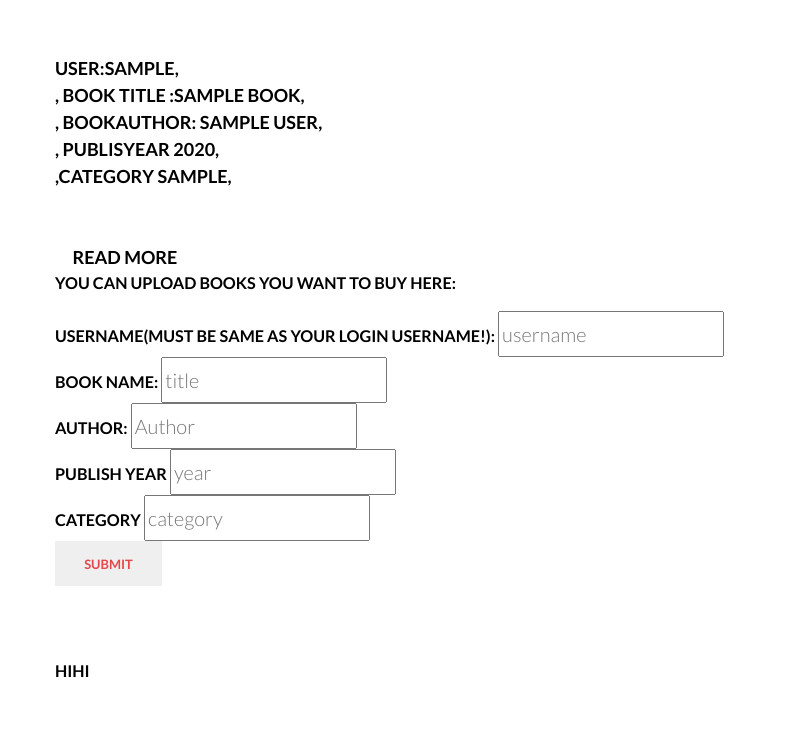
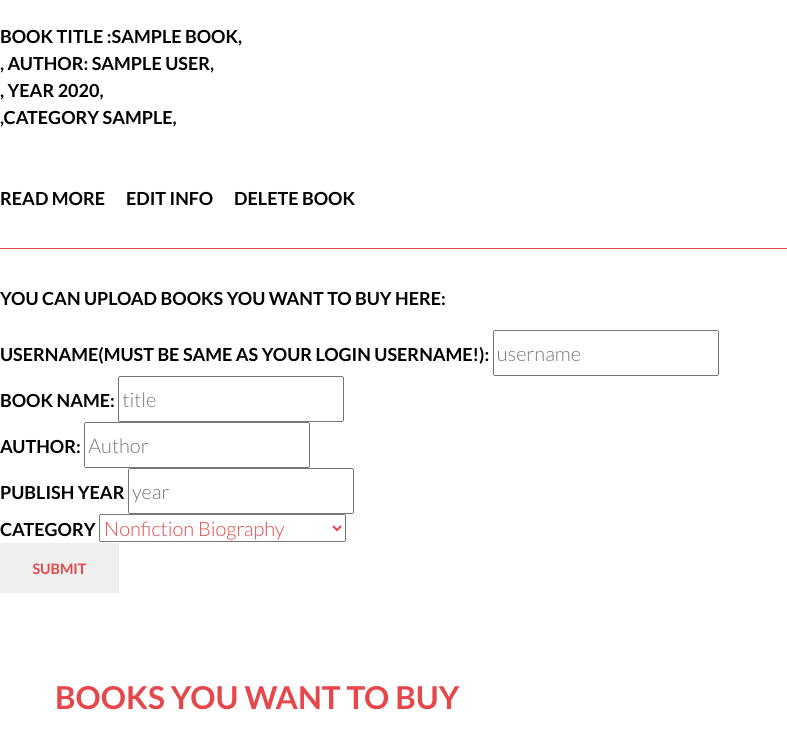
Before and after one commit to zlzhao124/Book_Website, a PHP site: page / in a window 1280 px wide. Shown: the part 2205-2950 px from the top of the page, without its empty margins (0-787 px from the left). Run offline with PHP 8.4, Linux system fonts and the light colour scheme; the visitor is signed in with stand-in values (Sample User, id 1); tables that the repository leaves empty or names only in its code hold one stand-in row (values such as "Sample post"); data that the repository does not hold is empty; some libraries are stand-ins or nearby versions; some web fonts are replaced.

Commit message:
check stuff

```diff
--- a/index.php
+++ b/index.php
@@ -19,26 +19,25 @@
                 <!-- Header -->
                         <header id="header">
                                 <div class="inner">
-					<a href="index.html" class="logo">E-Library Website</a>
+                                        <a href="index.php" class="logo">E-Library Website</a>
                                         <nav id="nav">
-						<a href="index.html">Home</a>
-						<a href="login.html">User Login</a>
-						<a href="registerbook.html">User Register</a>
+                        <!--                    <a href="index.php" id = "home">Home</a> -->
+                                                <a href="logout.php" id = "userlogout">Logout</a>
+                                                <a href="listall.php" id = "listall">List of All Books</a>
+                                <!--            <a href="login.html" id = "userlogin">User Login</a>
+                                                <a href="registerbook.html" id = "userregister">User Register</a> -->
                                         </nav>
                                 </div>
                         </header>
                         <a href="#menu" class="navPanelToggle"><span class="fa fa-bars"></span></a>
-
-
-
                 <!-- Banner -->
                         <section id="banner">
                                 <div class="inner">
-					<h1>Welcome to E-Library: <span>Here you can browe book,list your book and find other readers!<br />
+                                        <h1>Welcome to E-Library: <span>Here you can browse books, list your books and find other readers!<br />
                                 </span></h1>
-					<ul class="actions">
+                        <!--            <ul class="actions">
                                                 <li><a href="#" class="button alt">Get Started</a></li>
-					</ul>
+                                        </ul>-->
                                 </div>
                         </section>
 
@@ -46,21 +45,10 @@
  require 'database.php';
  session_start();
  $username1 = $_SESSION['username'];
- //lists out all the stories on the front page first by fetching all of them from the story table
- $stmt = $mysqli->prepare("select username from book");
- if(!$stmt)
- {
-     printf("Query Prep Failed: %s\n", $mysqli->error);
-     exit;
- }
- $stmt->execute();
-
- $stmt->bind_result($username);
  echo "<h1>Hi, our dear user  <i>".$username1."</i> !!!</h1><br />";
  echo "<h2> Let's begin your reading journey!</h2><br/>";
  echo "<br /><br />";
 
- $stmt->close();
 //below are various forms for the other options you can do on the main page, such as uploading a story, viewing your own comments, and viewing profiles.
  ?>
                         <div id="search">
@@ -84,9 +72,12 @@
             <br>
             <br>
             <br>
-<h5>You can upload Books you've owned here:<h5>
 
-<form action = "uploadbook.php" methods = "POST">
+<hr>
+
+<h5>You can upload Books you own here:<h5>
+
+<form action = "uploadbook.php" methods = "GET">
 
 <label>Username(must be same as your login username!):</label>
 <input type="text" placeholder="username" name="username" id="username" />
@@ -101,12 +92,24 @@
 <input type="text" placeholder="year" name = "year" id = "year" />
 <br>
 <label> category</label>
-<input type="text" placeholder="category"name = "category" id = "category" />
+                      <select id = "category" name = "category" >
+                                <option value = "Nonfiction Biography">Nonfiction Biography</option>
+                                <option value = "Nonfiction Informative">Nonfiction Informative</option>
+                                <option value = "Graphic Novel">Graphic Novel</option>
+                                <option value = "Mystery">Mystery</option>
+                                <option value = "Fantasy">Fantasy</option>
+                                <option value = "Science Fiction">Science Fiction</option>
+                                <option value = "Children’s">Children’s</option>
+                                <option value = "Realistic/Historical Fiction">Realistic/Historical Fiction</option>
+                                <option value = "Action/Thriller">Action/Thriller</option>
+                                <option value = "Romance">Romance</option>
+                                <option value = "Other">Other</option>
+                        </select>
 <br>
 <input type= "submit" name = "submit" value = "submit" />
 <br><br>
 <br><br>
-
+</form>
                 <!-- Two -->
                         <section id="two">
                                 <div class="inner">
@@ -120,32 +123,37 @@
                                                         </div>
                                                 </div>
                     </article>
+                </div>
+                </section>
 
 <?php
  require 'database.php';
- session_start();
+// session_start();
  $username1 = $_SESSION['username'];
- //lists out all the stories on the front page first by fetching all of them from the story table
- $stmt = $mysqli->prepare("select username, title, author,year, category from book");
+ $stmt = $mysqli->prepare("select title, author,year, category from book where username = ?");
  if(!$stmt)
  {
      printf("Query Prep Failed: %s\n", $mysqli->error);
      exit;
  }
+ $stmt->bind_param('s', $username1);
+
  $stmt->execute();
 
- $stmt->bind_result($username, $title, $author, $year, $category);
+ $stmt->bind_result($title, $author, $year, $category);
  echo "<br /><br />";
+ while($stmt->fetch()){
+    printf("%s,<br />, %s,<br />, %s,<br />,%s, <br /><br /><br />",
+    htmlspecialchars("Book title :".$title),
+    htmlspecialchars("Author: ".$author),
+    htmlspecialchars("Year ".$year),
+    htmlspecialchars("Category ".$category));
 
- while($stmt->fetch()){
-    printf("%s,<br />, %s,<br />, %s,<br />, %s,<br />,%s, <br /><br /><br />",
-    htmlspecialchars("user:".$username),
-    htmlspecialchars("Book title :".$title),
-    htmlspecialchars("Bookauthor: ".$author),
-    htmlspecialchars("Publisyear ".$year),
-    htmlspecialchars("category ".$category));
+    echo "<a href=readmore.php>READ MORE</a> ";
     echo "&nbsp&nbsp&nbsp&nbsp&nbsp";
-    echo "<a href=readmore.php?sid=$user=$username>READ MORE</a> ";
+        echo "<a href=edit.php?title=$title&buser=$username1&list=1>EDIT INFO</a> ";
+    echo "&nbsp&nbsp&nbsp&nbsp&nbsp";
+        echo "<a href=delete.php?title=$title&buser=$username1&list=1>DELETE BOOK</a> ";
     echo "&nbsp&nbsp&nbsp&nbsp&nbsp";
 
 }
@@ -153,10 +161,10 @@ $stmt->close();
 
 ?>
 
+<hr>
 
 <h5>You can upload Books you want to buy here:<h5>
-<form action = "buy.php" methods = "POST">
-
+<form action = "buy.php" methods = "GET">
 <label>Username(must be same as your login username!):</label>
 <input type="text" placeholder="username" name="username" id="username1" />
 <br>
@@ -170,82 +178,74 @@ $stmt->close();
 <input type="text" placeholder="year" name = "year" id = "year1" />
 <br>
 <label> category</label>
-<input type="text" placeholder="category"name = "category" id = "category1" />
+
+                      <select id = "category1" name = "category" >
+                                <option value = "Nonfiction Biography">Nonfiction Biography</option>
+                                <option value = "Nonfiction Informative">Nonfiction Informative</option>
+                                <option value = "Graphic Novel">Graphic Novel</option>
+                                <option value = "Mystery">Mystery</option>
+                                <option value = "Fantasy">Fantasy</option>
+                                <option value = "Science Fiction">Science Fiction</option>
+                                <option value = "Children’s">Children’s</option>
+                                <option value = "Realistic/Historical Fiction">Realistic/Historical Fiction</option>
+                                <option value = "Action/Thriller">Action/Thriller</option>
+                                <option value = "Romance">Romance</option>
+                                <option value = "Other">Other</option>
+                        </select>
+
 <br>
 <input type= "submit" name = "submit" value = "submit" />
 <br><br>
 <br><br>
-
-
-
-
-
-					<article class="alt">
+                <!-- Three -->
+                        <section id="three">
+                                <div class="inner">
+                                        <article>
                                                 <div class="content">
-
+                                                        <header>
+                                                                <h2>Books you want to buy</h2>
                                                         </header>
                                                         <div class="image fit">
-
+                                                                <img src="images/pic01.jpg" alt="" />
                                                         </div>
-							<p>hihi</p>
                                                 </div>
                     </article>
                 </div>
                 </section>
 
+<?php
+ require 'database.php';
+// session_start();
+ $username1 = $_SESSION['username'];
+ $stmt = $mysqli->prepare("select username, title, author,year, category from buy where username = ?");
+ if(!$stmt)
+ {
+     printf("Query Prep Failed: %s\n", $mysqli->error);
+     exit;
+ }
+ $stmt->bind_param('s', $username1);
 
+ $stmt->execute();
 
+ $stmt->bind_result($username, $title, $author, $year, $category);
+ echo "<br /><br />";
 
+ while($stmt->fetch()){
+    printf("%s,<br />, %s,<br />, %s,<br />,%s, <br /><br /><br />",
+    htmlspecialchars("Book title :".$title),
+    htmlspecialchars("Author: ".$author),
+    htmlspecialchars("Year ".$year),
+    htmlspecialchars("Category ".$category));
+    echo "&nbsp&nbsp&nbsp&nbsp&nbsp";
+  //      echo "<a href=edit.php>EDIT INFO</a> ";
+  //  echo "&nbsp&nbsp&nbsp&nbsp&nbsp";
+        echo "<a href=delete.php?title=$title&buser=$username1&list=2>DELETE BOOK</a> ";
+    echo "&nbsp&nbsp&nbsp&nbsp&nbsp";
 
+}
+$stmt->close();
 
-
-
-
-
-
-
-			<section id="three">
-				<div class="inner">
-					<article>
-						<div class="content">
-							<span class="icon fa-laptop"></span>
-							<header>
-								<h3>hihi</h3>
-							</header>
-							<p>own</p>
-							<ul class="actions">
-								<li><a href="#" class="button alt">Learn More</a></li>
-							</ul>
-						</div>
-					</article>
-					<article>
-						<div class="content">
-							<span class="icon fa-diamond"></span>
-							<header>
-								<h3>hihi</h3>
-							</header>
-							<p>buy.</p>
-							<ul class="actions">
-								<li><a href="#" class="button alt">Learn More</a></li>
-							</ul>
-						</div>
-					</article>
-					<article>
-					<div class="content">
-							<span class="icon fa-laptop"></span>
-							<header>
-								<h3>Shhaha</h3>
-							</header>
-							<p>hhh</p>
-							<ul class="actions">
-								<li><a href="#" class="button alt">Learn More</a></li>
-							</ul>
-						</div>
-					</article>
-				</div>
-			</section>
-
-
+?>
 
         </body>
 </html>
--- a/login.html
+++ b/login.html
@@ -52,11 +52,10 @@
         <br /><br /><br />
 
     </form>
-
-        <form action="nonregister.php" method="POST">
+<!--        <form action="nonregister.php" method="POST">
             <h1> Non-registered User Log in </h1>
                 <input type="submit" name="Non-registered User" value="Non-registered User" />
-        </form>
+        </form>-->
 
             </section>
             </body>
--- a/uploadbook.php
+++ b/uploadbook.php
@@ -24,5 +24,9 @@ if ($username == $user){
 
     $stmt->close();
 }
+else{
+        echo "usernames don't match!";
+}
+
     header("Location: index.php");
     ?>
--- a/userbook.html
+++ /dev/null
@@ -1,3 +0,0 @@
-<h1>
-    userbook!
-</h1>
```
Also changed, not shown: buy.php (+6 -6 lines), buylistpage.html (deleted, +0 -55 lines), buylistpage.php (deleted, +0 -55 lines), delete.php (added, +45 -0 lines), edit.php (added, +66 -0 lines), edit2.php (added, +27 -0 lines), index.html (+4 -92 lines), listall.php (added, +60 -0 lines), logout.php (added, +7 -0 lines). Lines whose indentation alone changed are shown as unchanged.
